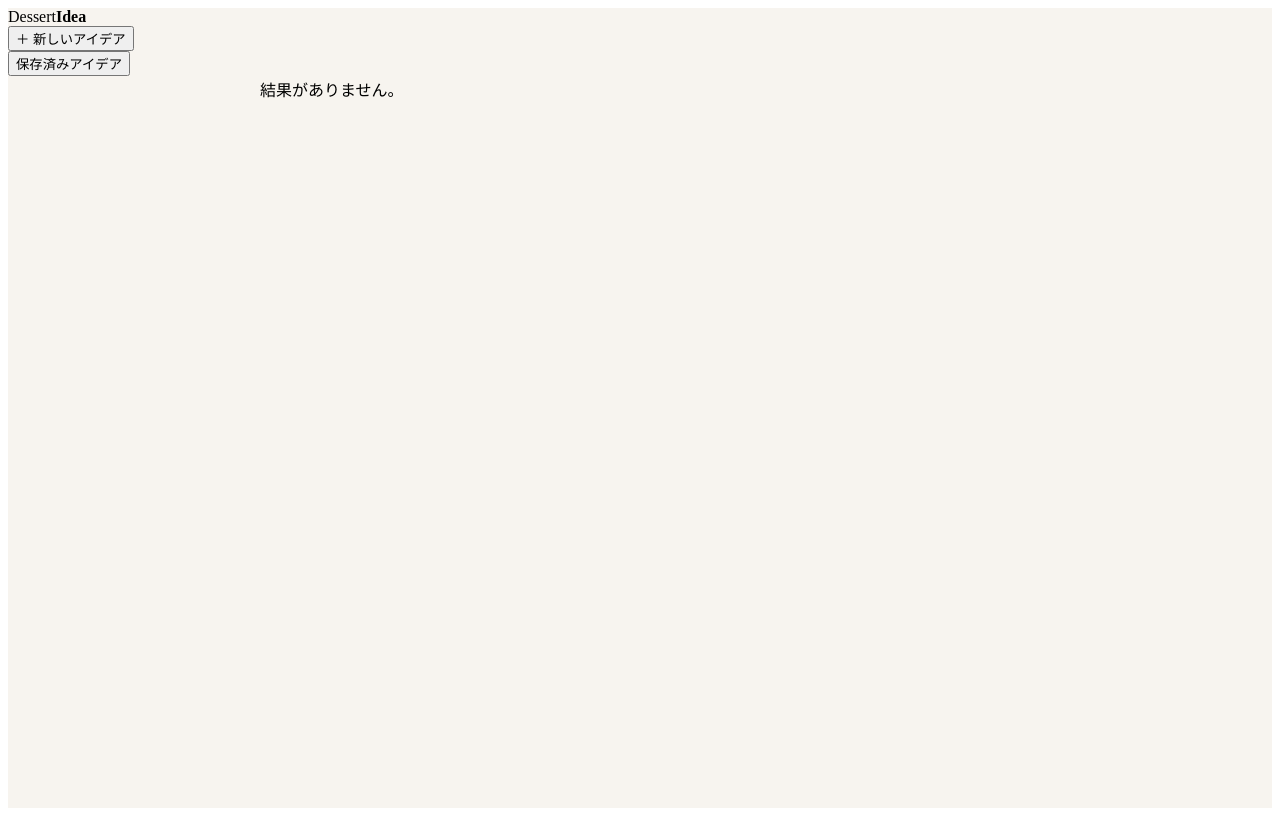
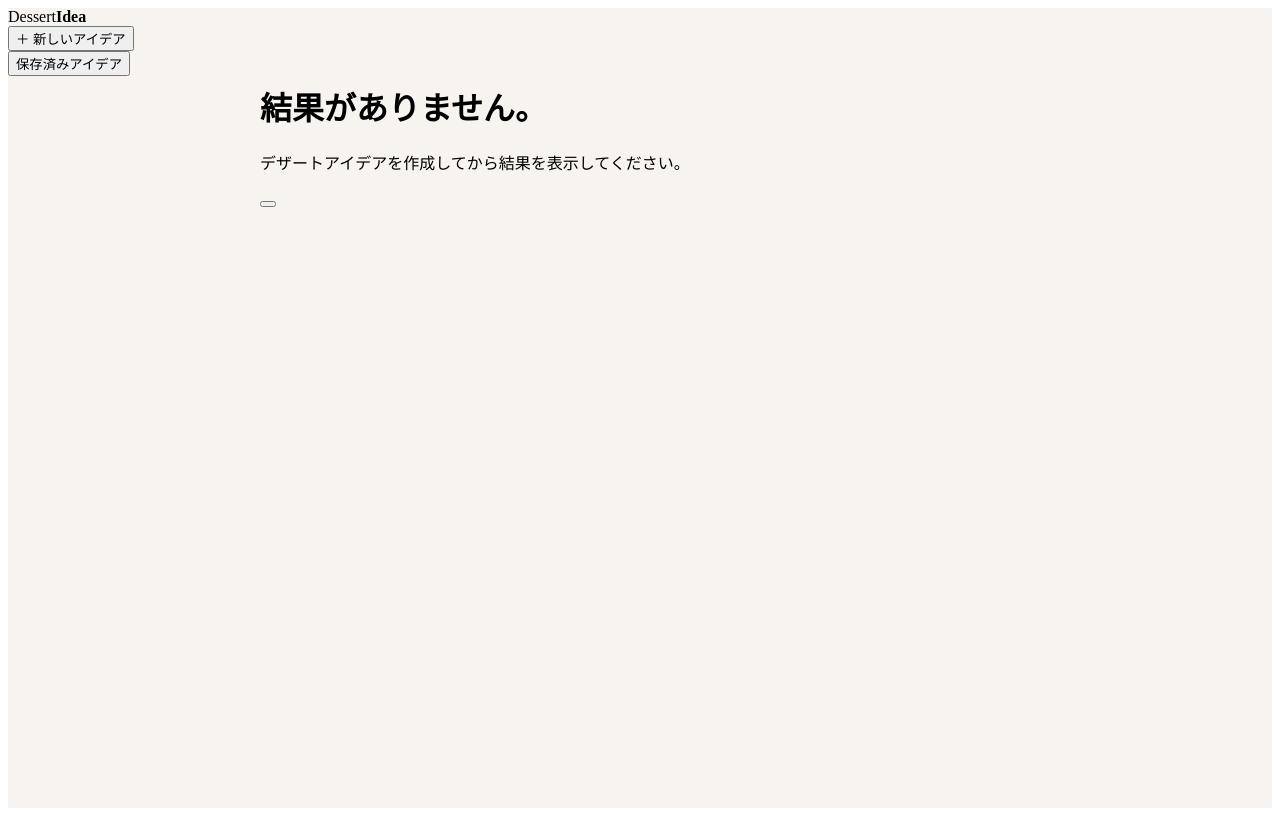
Before and after one commit to usamiyouhei/dessert_idea_builder, a Next.js app: page /result in a window 1280 px wide. Built offline with nearby package versions, Linux system fonts and the light colour scheme.

Commit message:
Update page.tsx

```diff
--- a/src/app/result/page.tsx
+++ b/src/app/result/page.tsx
@@ -2,11 +2,14 @@
 import React, { useEffect, useState } from "react";
 import styles from "./result.module.scss";
 import { DessertIdea } from "@/types/dessert";
+import { useRouter } from "next/navigation";
 
 const SAVED_IDEAS_KEY = "dessert-ideas";
 const CURRENT_IDEA_KEY = "currentIdea";
 
 export default function ResultPage() {
+  const router = useRouter();
+
   const [idea] = useState<DessertIdea | null>(() => {
     const data = localStorage.getItem("currentIdea");
 
@@ -24,10 +27,39 @@ export default function ResultPage() {
   const [title, setTitle] = useState(() => idea?.title ?? "");
   const [saveMessage, setSaveMessage] = useState("");
 
+  const handleSave = () => {
+    if (!idea) {
+      return;
+    }
+
+    if (!title.trim()) {
+      setSaveMessage("アイデアタイトルを入力してください。");
+      return;
+    }
+
+    const savedIdea: DessertIdea = {
+      ...idea,
+      title: title.trim(),
+      createdAt: idea.createdAt || new Date().toISOString(),
+    };
+  };
+
   if (!idea) {
     return (
-      <main>
-        <p>結果がありません。</p>
+      <main className={styles.page}>
+        <div className={styles.empty}>
+          <h1 className={styles.emptyTitle}>結果がありません。</h1>
+
+          <p className={styles.emptyText}>
+            デザートアイデアを作成してから結果を表示してください。
+          </p>
+
+          <button
+            className={styles.primaryButton}
+            type="button"
+            onClick={() => router.push("/idea-builder")}
+          ></button>
+        </div>
       </main>
     );
   }
```
